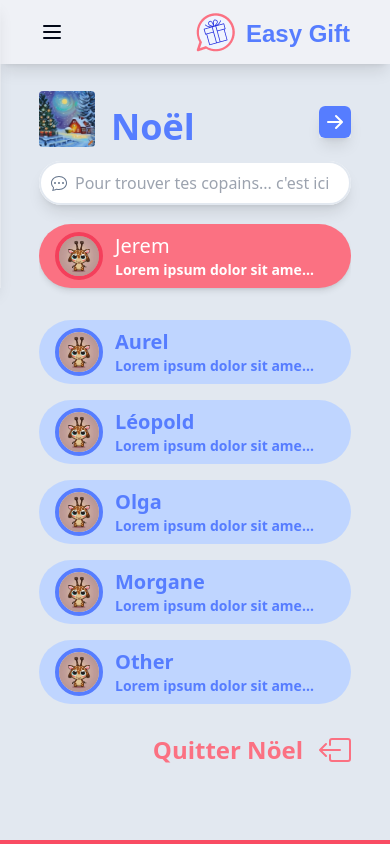
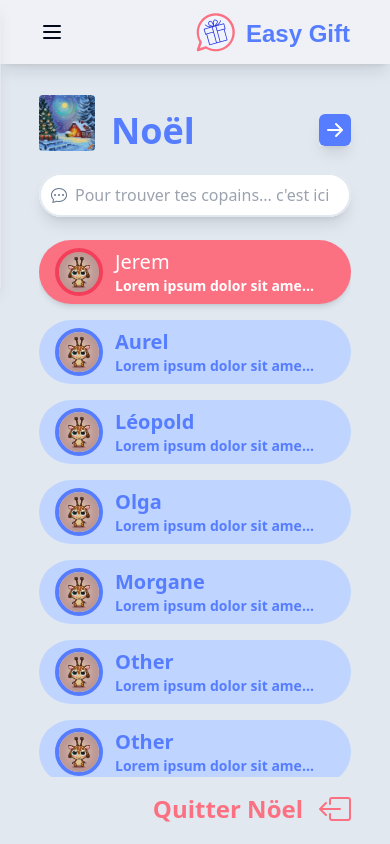
Before and after one commit to WildCodeSchool/2023-09-wns-bleu-easy-gift, a Next.js app in the folder frontend/: page /discussions in a window 390 px wide. Shown: the top 844 px of the page. Built offline with nearby package versions, Linux system fonts and the light colour scheme; no server answers.

Commit message:
Menu discussion done on mobile tablet and desktop device

```diff
--- a/frontend/src/components/discussions/Menu-discussions.tsx
+++ b/frontend/src/components/discussions/Menu-discussions.tsx
@@ -2,8 +2,8 @@
 
 const MenuDiscussions = () => {
   return (
-    <nav className="bg-slate-200 w-full flex-shrink-0 h-[100vh] pt-5 pb-6 flex flex-grow flex-col justify-start md:pb-6 md:w-5/12 md:max-w-screen-sm md:h-full md:justify-between md:overflow-y-auto">
-      <div className="w-4/5 mx-auto h-32 flex flex-wrap justify-between items-center md:min-h-40">
+    <nav className="bg-slate-200 w-full h-full pt-5 pb-6 flex  flex-col justify-start md:pb-6 md:w-5/12 md:max-w-screen-sm md:h-auto md:justify-between md:overflow-y-auto">
+      <div className="w-4/5 mx-auto h-36 flex flex-shrink-0 flex-wrap justify-between items-center md:min-h-40">
         <div className="basis-5/6 flex justify-start items-center h-14">
           <img src="/images/avatar/group_xmas8.png" alt="" className="w-14 h-14 rounded-sm" />
           <h1 className="text-4xl md:text-5xl 2xl::text-6xl font-bold text-primaryBlue inline-block
@@ -37,8 +37,8 @@ const MenuDiscussions = () => {
           <input type="search" className="w-full h-full rounded-3xl shadow-lg pl-9 outline-slate-200 outline-2 outline" placeholder="Pour trouver tes copains... c'est ici" />
         </div>
       </div>
-      <ul className="w-4/5 max-h-[60vh] min-h-0 overflow-y-auto mx-auto flex flex-col flex-grow flex-shrink justify-evenly max-w-96 pt-3 md:h-auto md:min-h-auto md:max-h-72 md:flex-grow">
-        <li className="w-full h-16 rounded-full bg-red400 shadow-md pl-4 pr-6 py-2 mb-8 md:mb-12">
+      <ul className="w-4/5 max-h-[68vh] min-h-0 overflow-y-auto mx-auto flex flex-col flex-grow flex-shrink justify-evenly max-w-96 pt-3 md:h-auto md:min-h-auto md:max-h-none md:flex-grow">
+        <li className="w-full h-16 rounded-full bg-red400 shadow-md pl-4 pr-6 py-2 mb-4 md:mb-12">
           <a className="h-full flex items-center justify-start" href="/">
             <div className="relative mr-3 w-12 h-12">
               <img
--- a/frontend/src/pages/discussions/index.tsx
+++ b/frontend/src/pages/discussions/index.tsx
@@ -4,7 +4,7 @@ import EspaceDiscussion from "@/components/discussions/espace-discussion";
 const DiscussionsPage = () => {
   return (
     <>
-      <section className="w-full h-[92vh] flex flex-col overflow-y-auto md:h-full md:flex md:flex-row">
+      <section className="w-full max-h-[93vh] h-screen flex flex-col overflow-y-auto md:flex-grow md:flex md:flex-row">
         <MenuDiscussions />
         <EspaceDiscussion />
       </section>
```
